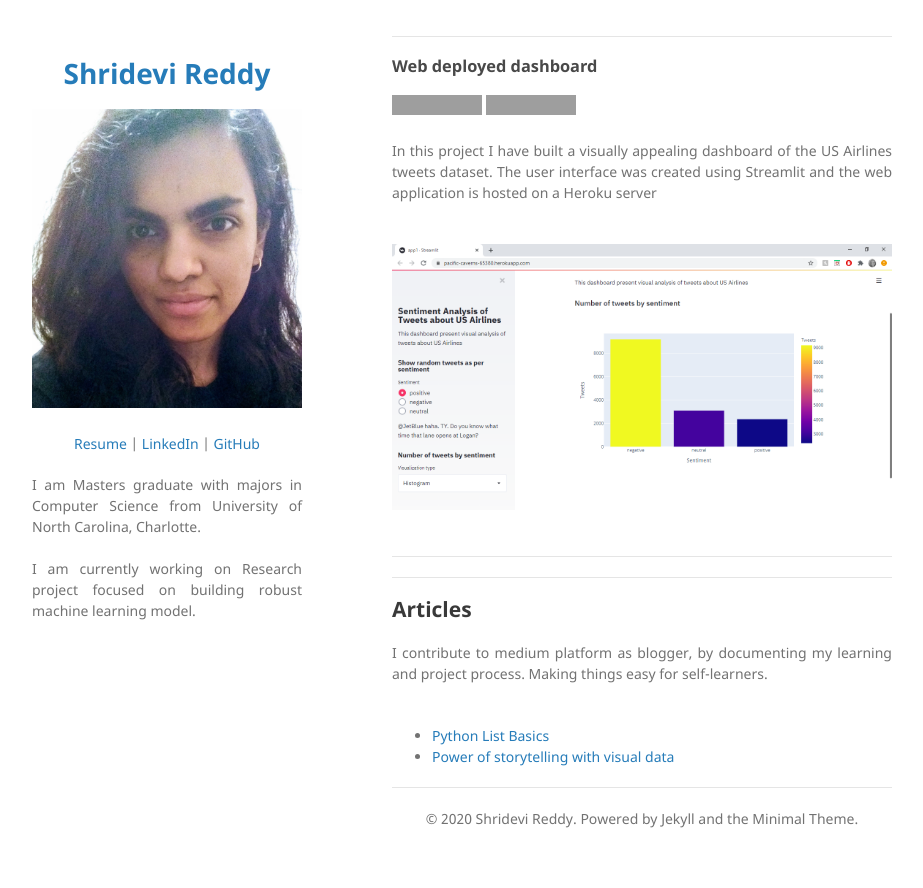
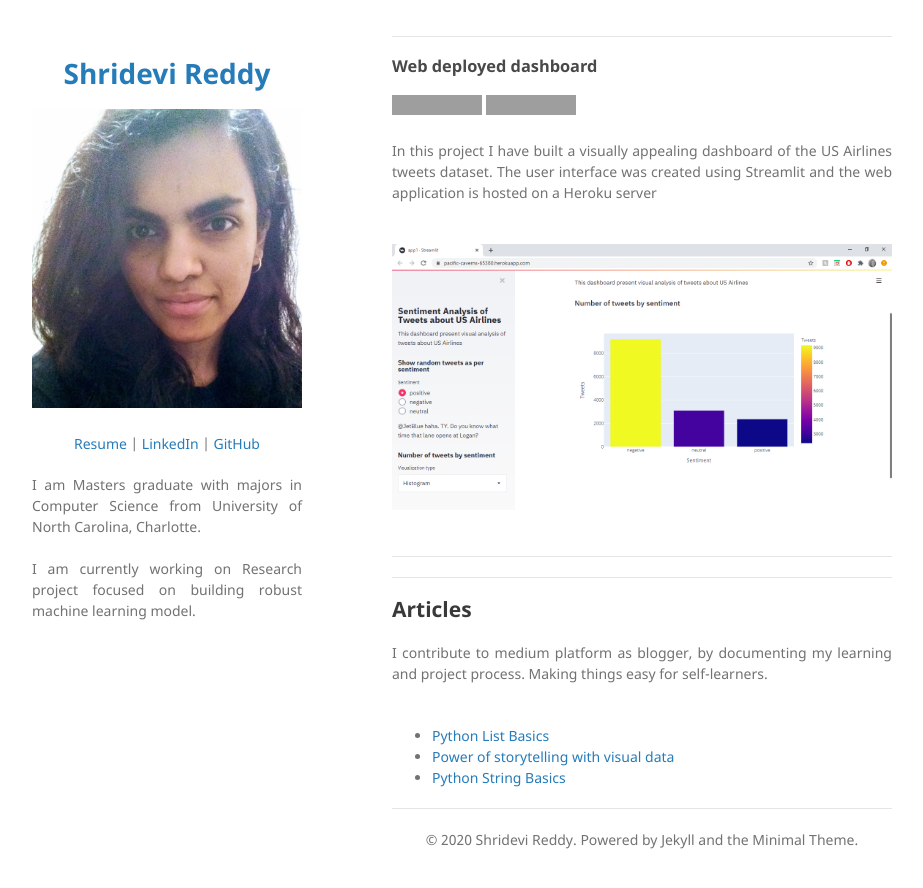
Before and after one commit to ShrideviReddy/Portfolio, a Jekyll site: the page built from index.md, in a window 1280 px wide and 900 px high, scrolled down 3359 px. Shown: the top 888 px of the window, without its empty margins (178-1101 px from the left). Built offline with Jekyll 4.4.1, drawn with Linux system fonts in a browser that asks for light colours; our own code applies the rules of GitHub Pages for plain Markdown files; grey boxes are pictures that could not be loaded.

Commit message:
Update index.md

```diff
--- a/index.md
+++ b/index.md
@@ -96,6 +96,7 @@ Simple AWS sagemaker project with custom scikit-learn model.
 
 - [Python List Basics](https://medium.com/the-innovation/python-list-basics-b271eece7ddc)
 - [Power of storytelling with visual data](https://medium.com/@sreddy13/power-of-storytelling-with-visual-data-8289e193b7b6)
+- [Python String Basics](https://medium.com/@sreddy13/python-string-basics-bf77bb4a1353)
 
 ---
 <center>© 2020 Shridevi Reddy. Powered by Jekyll and the Minimal Theme.</center>
```
